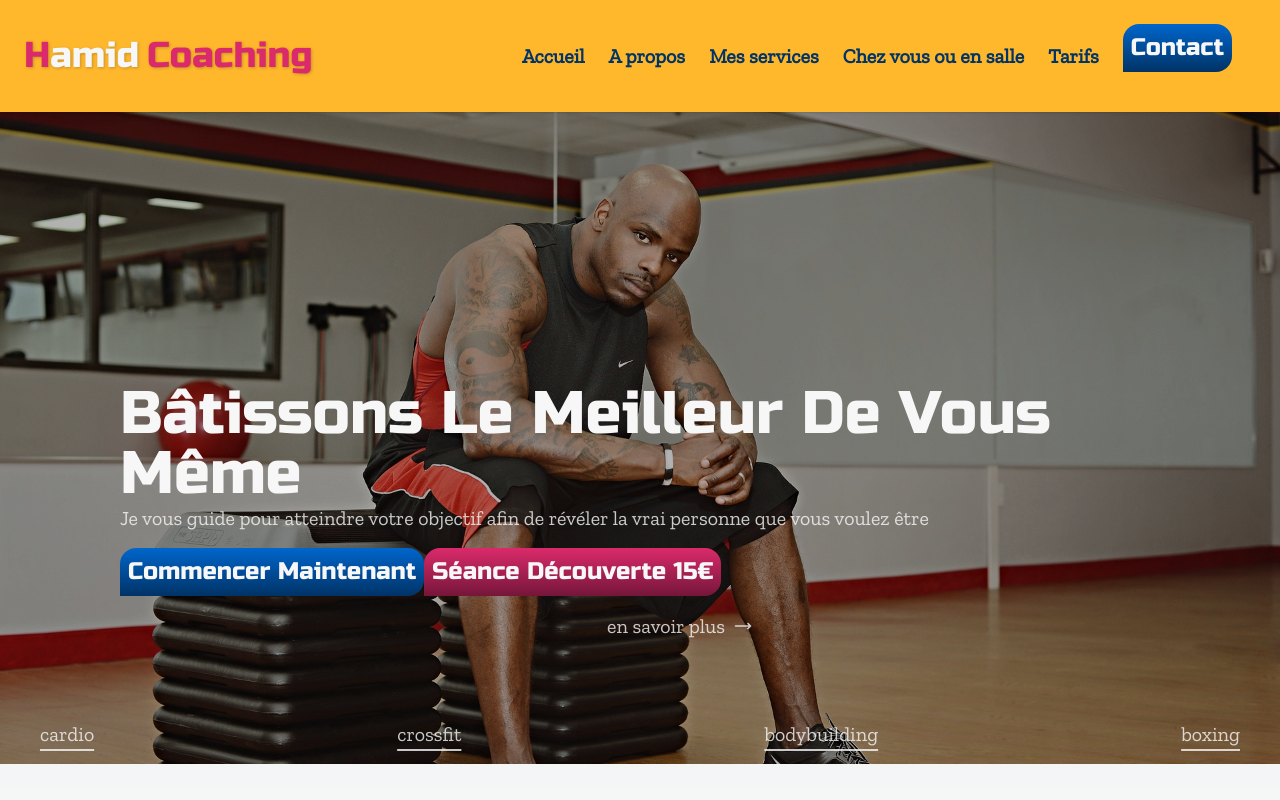
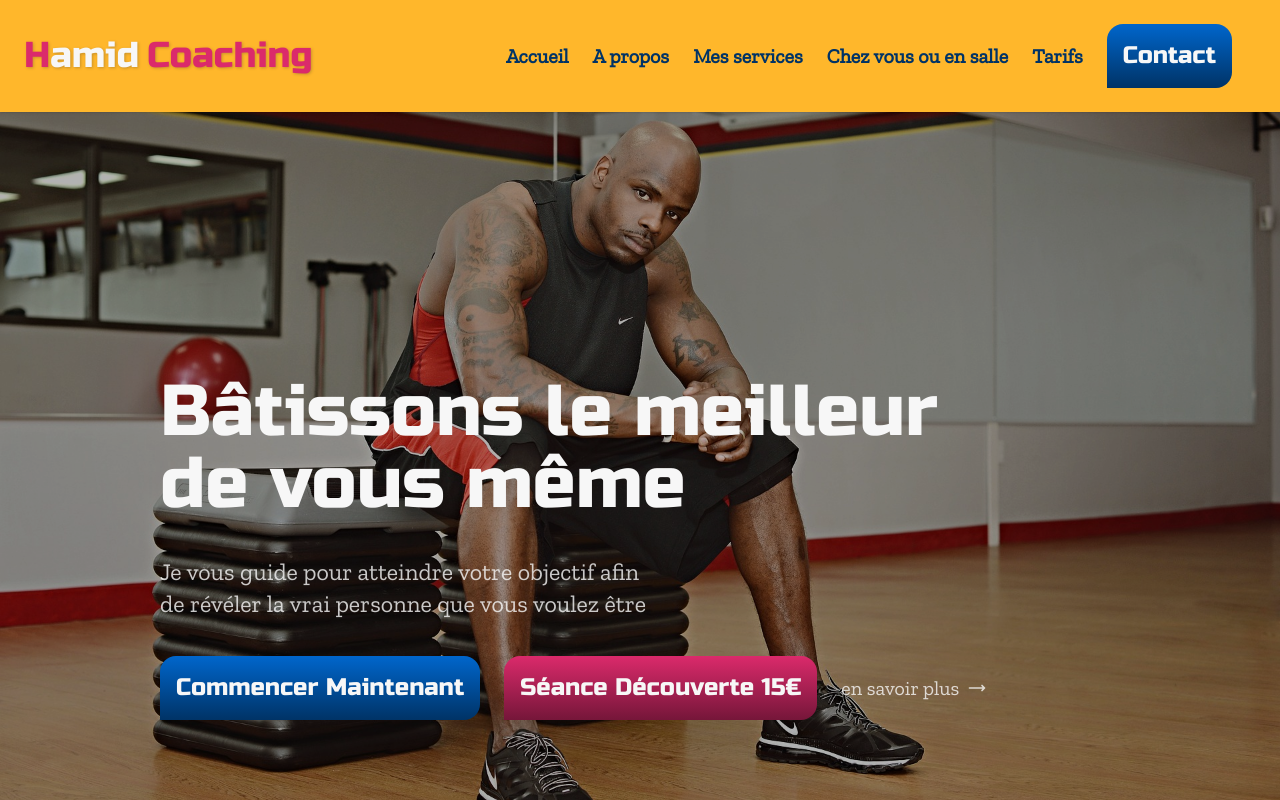
Before and after one commit to newdev-creator/hamid, a Next.js app: page / in a window 1280 px wide. Shown: the top 800 px of the page. Built offline with nearby package versions, Linux system fonts and the light colour scheme.

Commit message:
FEAT: desktop

```diff
--- a/app/components/Hero.tsx
+++ b/app/components/Hero.tsx
@@ -12,9 +12,9 @@ import Button from "./ui/Button";
 export default function Hero() {
   return (
     <>
-      <div className="bg-orange w-full h-[5.5rem] md:h-24"></div>
+      <div className="bg-orange w-full h-[5.5rem]"></div>
       <div
-        className="relative bg-cover bg-center max-w-ful flex flex-col"
+        className="relative bg-no-repeat  bg-cover bg-center md:bg-[center_top_-8rem] max-w-ful flex flex-col"
         style={{
           backgroundImage: `url(${bg.src})`,
           width: "100%",
@@ -22,18 +22,21 @@ export default function Hero() {
         }}
       >
         <div className="absolute inset-0 bg-black opacity-30"></div>
-        <div className="relative text-center px-10 pt-72 md:text-start md:ms-20">
+        <div className="relative text-center text-white px-10 md:px-20 pt-72 md:text-start md:ms-20">
           <div>
-            <h2
-              className={`text-4xl md:text-6xl text-white capitalize ${russoOne.className}`}
-            >
-              Bâtissons le meilleur de vous même
+            <h2 className={`text-4xl md:text-7xl ${russoOne.className}`}>
+              Bâtissons le meilleur
             </h2>
-            <p className="text-xl font-medium opacity-80 mb-4">
-              Je vous guide pour atteindre votre objectif afin de révéler la
-              vrai personne que vous voulez être
+            <h2 className={`text-4xl md:text-7xl mb-9 ${russoOne.className}`}>
+              de vous même
+            </h2>
+            <p className="text-xl md:text-2xl font-medium opacity-80">
+              Je vous guide pour atteindre votre objectif afin
             </p>
-            <div className="">
+            <p className="text-xl md:text-2xl font-medium opacity-80 mb-9">
+              de révéler la vrai personne que vous voulez être
+            </p>
+            <div className="md:flex md:gap-6 items-center">
               <Button href="#" label="commencer maintenant" />
               <Button href="#" label="séance découverte 15€" variant="pink" />
               <p className="cursor-pointer hover:opacity-100 text-xl font-medium opacity-80 flex justify-center items-center gap-2">
@@ -42,7 +45,7 @@ export default function Hero() {
             </div>
           </div>
         </div>
-        <div className="px-10 text-xl font-medium opacity-80 mb-4 mt-20 underline underline-offset-8">
+        <div className="px-10 md:px-80 text-xl font-medium opacity-80 mb-4 mt-20 underline underline-offset-8">
           <ul className="flex justify-between items-center">
             <li>cardio</li>
             <li>crossfit</li>
--- a/app/components/ui/Button.tsx
+++ b/app/components/ui/Button.tsx
@@ -21,7 +21,7 @@ const Button: React.FC<ButtonProps> = ({ href, label, variant = "blue" }) => {
 
   return (
     <button
-      className={`text-2xl p-2 mb-4 text-white capitalize ${gradientClass} rounded-tl-2xl rounded-tr-2xl rounded-br-2xl transition ease-in-out delay-100 hover:-translate-y-1 hover:scale-110 duration-200 ${russoOne.className}`}
+      className={`text-2xl p-4 mb-4 md:mb-0 text-white capitalize ${gradientClass} rounded-tl-2xl rounded-tr-2xl rounded-br-2xl transition ease-in-out delay-100 hover:-translate-y-1 hover:scale-110 duration-200 ${russoOne.className}`}
     >
       <Link href={href}>{label}</Link>
     </button>
```
